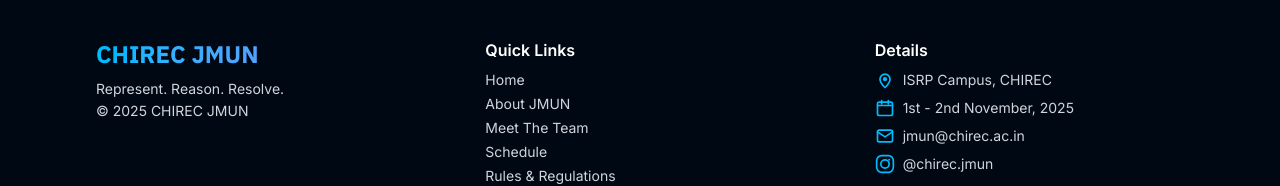
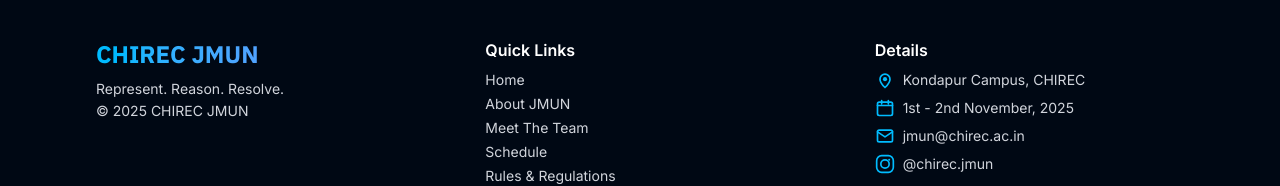
Before and after one commit to thecodedoj/chirec-jmun-2025, a Next.js app: page / in a window 1280 px wide. Shown: the part 2011-2197 px from the top of the page. Built offline with nearby package versions, Linux system fonts and the light colour scheme.

Commit message:
Changed campus name on footer from ISRP to Kondapur

```diff
--- a/src/components/layout/Footer.tsx
+++ b/src/components/layout/Footer.tsx
@@ -96,7 +96,7 @@
                 rel="noopener noreferrer"
                 className="hover:text-sky-300 transition"
               >
-                ISRP Campus, CHIREC
+                Kondapur Campus, CHIREC
               </a>
             </li>
             <li className="flex items-center gap-2">
```
